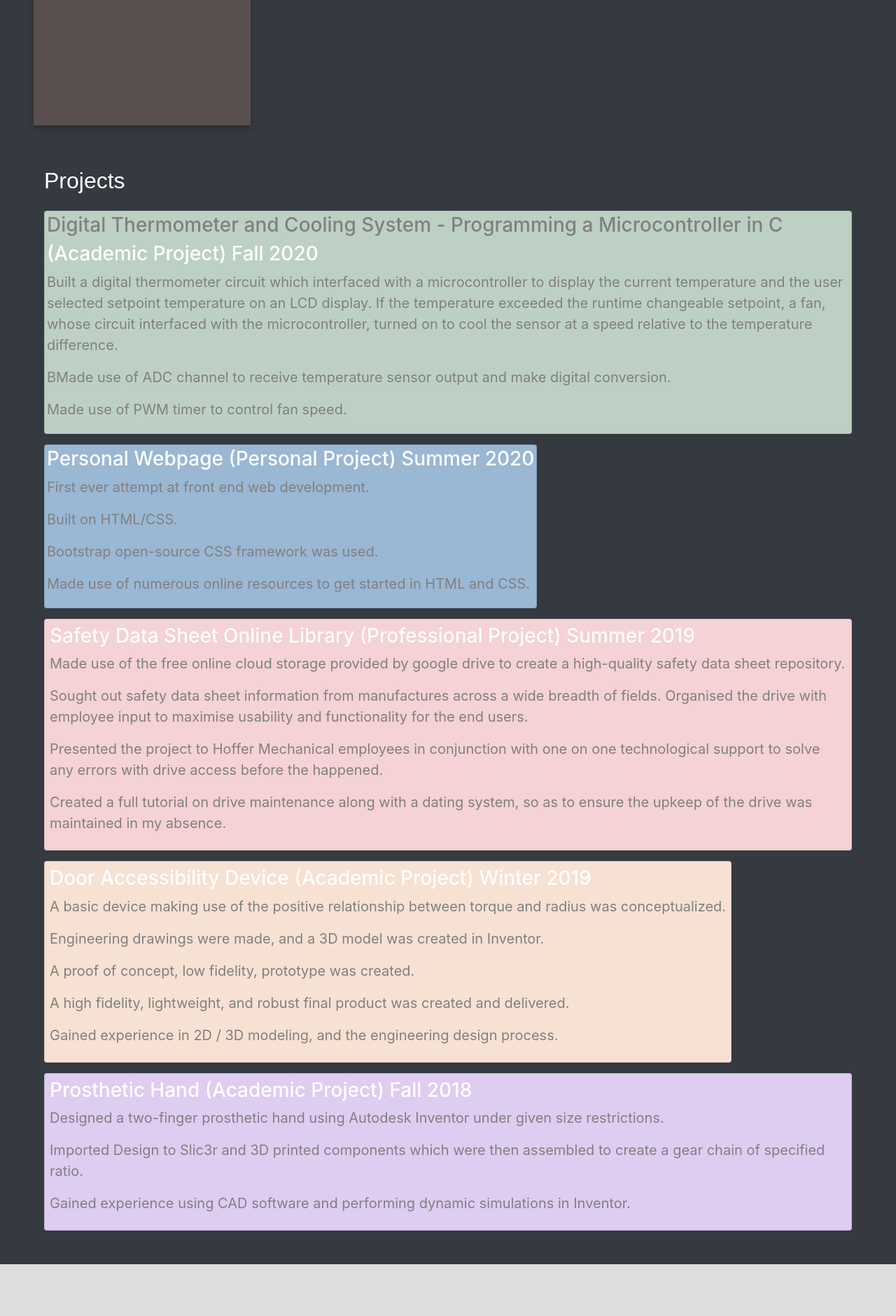
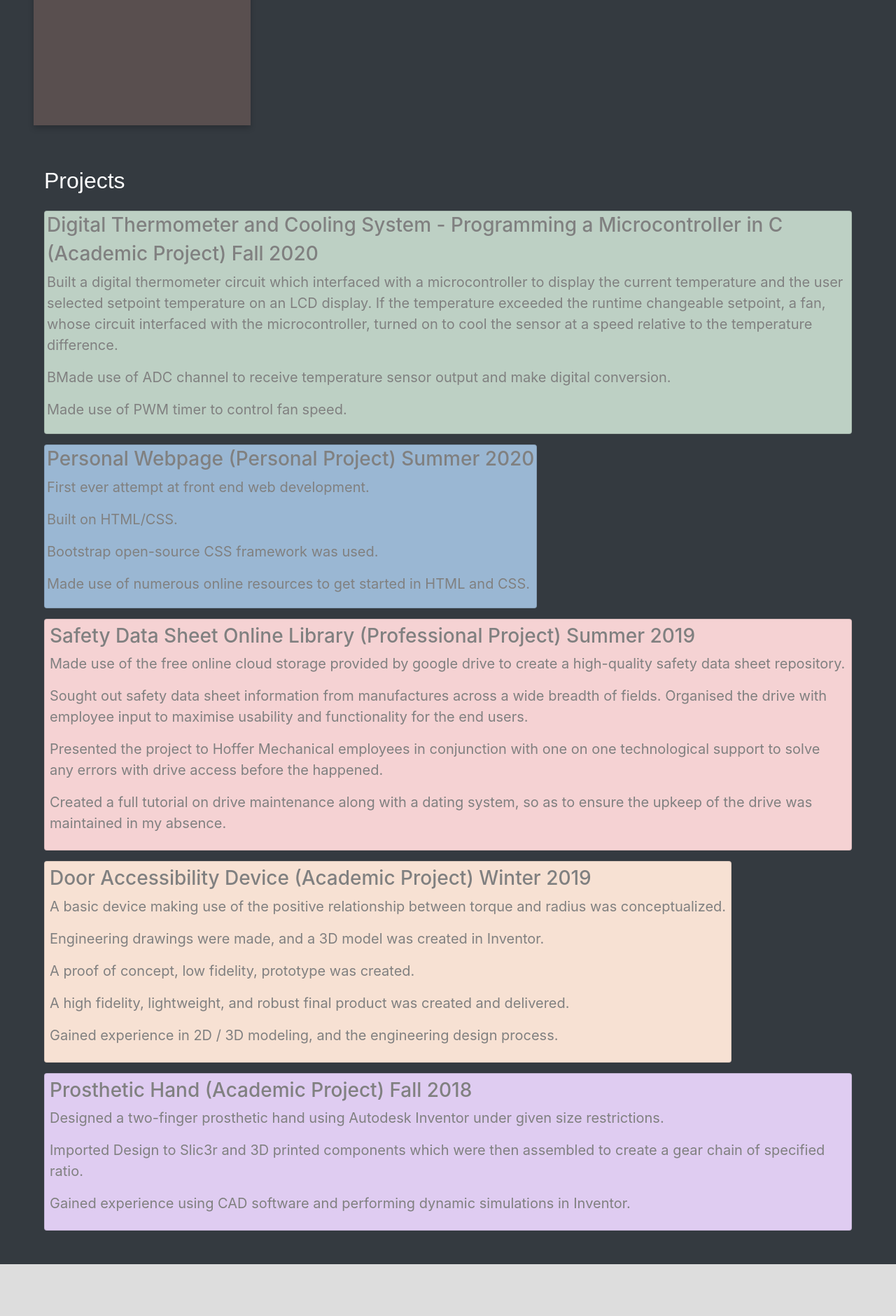
Before and after one commit to MannyLemos/MannyLemos.github.io, a Jekyll site: the page index.html, which Jekyll copies as it is, in a window 1280 px wide. Shown: the part 2244-4124 px from the top of the page at 70% size. Built offline with Jekyll 4.4.1, drawn with Linux system fonts in a browser that asks for light colours; nearby versions of some CDN libraries; a script that is not in the unit is left out.

Commit message:
Update index.html

```diff
--- a/index.html
+++ b/index.html
@@ -317,13 +317,12 @@
                     					<div align="left" class="container-fluid">
                     						<h2 class="headers" id="projects">Projects</h2>
                     						<div class="columns scroll-animations">
-									<h3 style="color:gray;"></h3>
                     							<div style="color:gray;" class="row">
 										<div style="padding-top:15px"  class="col-md-auto">
                             								<div style="background-color: #bdd0c4" class="card">
 												<div style="padding: 3px">
                                     									<h3 style="color:gray;">Digital Thermometer and Cooling System - Programming a Microcontroller in C</h3>
-													<h3>(Academic Project) Fall 2020</h3>
+													<h3 style="color:gray;">(Academic Project) Fall 2020</h3>
 													<p>Built a digital thermometer circuit which interfaced with a microcontroller to display the current
 													temperature and the user selected setpoint temperature on an LCD display. If the temperature
 													exceeded the runtime changeable setpoint, a fan, whose circuit interfaced with the microcontroller,
@@ -336,7 +335,7 @@
                         								<div style="padding-top:15px"  class="col-md-auto">
                             									<div style="background-color: #9ab7d3" class="card">
                               										<div style="padding: 3px">
-                                    										<h3>Personal Webpage (Personal Project) Summer 2020</h3>
+                                    										<h3 style="color:gray;">Personal Webpage (Personal Project) Summer 2020</h3>
 											 			<p>First ever attempt at front end web development.</p>
 														<p>Built on HTML/CSS.</p>
 														<p>Bootstrap open-source CSS framework was used.</p>
@@ -347,7 +346,7 @@
                        									<div  style="padding-top:15px"   class="col-md-auto" >
                             									<div style="background-color: #f5d2d3" class="card">
                                 									<div style="padding: 7px">
-														<h3>Safety Data Sheet Online Library (Professional Project)				Summer 2019</h3>
+														<h3 style="color:gray;">Safety Data Sheet Online Library (Professional Project)				Summer 2019</h3>
 														<p>Made use of the free online cloud storage provided by google drive to create a high-quality safety data sheet repository.</p>
 														<p>Sought out safety data sheet information from manufactures across a wide breadth of fields. Organised the drive with employee input to maximise usability and functionality for the end users.</p>
 														<p>Presented the project to Hoffer Mechanical employees in conjunction with one on one technological support to solve any errors with drive access before the happened.</p>
@@ -358,7 +357,7 @@
                         								<div style="padding-top:15px"   class="col-md-auto" >
                             									<div style="background-color: #f7e1d3" class="card">
                                 									<div style="padding: 7px">
-														<h3>Door Accessibility Device (Academic Project)					Winter 2019</h3>
+														<h3 style="color:gray;">Door Accessibility Device (Academic Project)					Winter 2019</h3>
 														<p>A basic device making use of the positive relationship between torque and radius was conceptualized.</p>
 														<p>Engineering drawings were made, and a 3D model was created in Inventor.</p>
 														<p>A proof of concept, low fidelity, prototype was created.</p>
@@ -370,7 +369,7 @@
                         								<div style = "padding-top: 15px"  class="col-md-auto" >
                             									<div style="background-color: #dfccf1" class="card">
 													<div style="padding: 7px">
-														<h3>Prosthetic Hand (Academic Project)							Fall 2018</h3>
+														<h3 style="color:gray;">Prosthetic Hand (Academic Project)							Fall 2018</h3>
 														<p>Designed a two-finger prosthetic hand using Autodesk Inventor under given size restrictions.</p>
 														<p>Imported Design to Slic3r and 3D printed components which were then assembled to create a gear chain of specified ratio.</p>
 														<p>Gained experience using CAD software and performing dynamic simulations in Inventor.</p>
```
